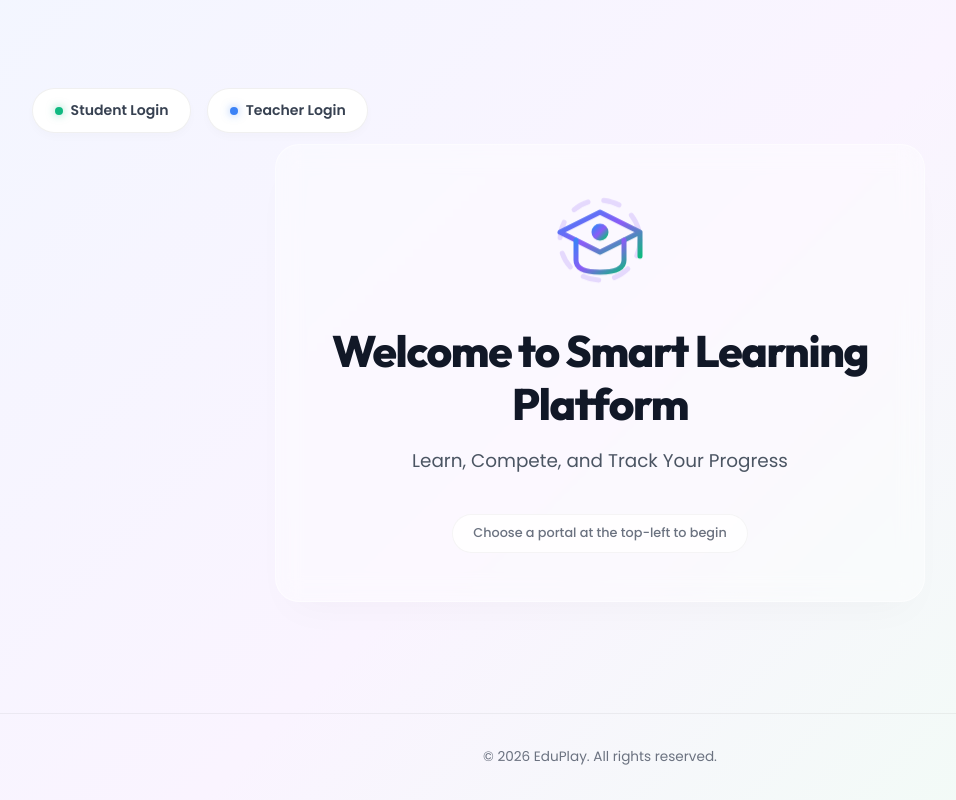
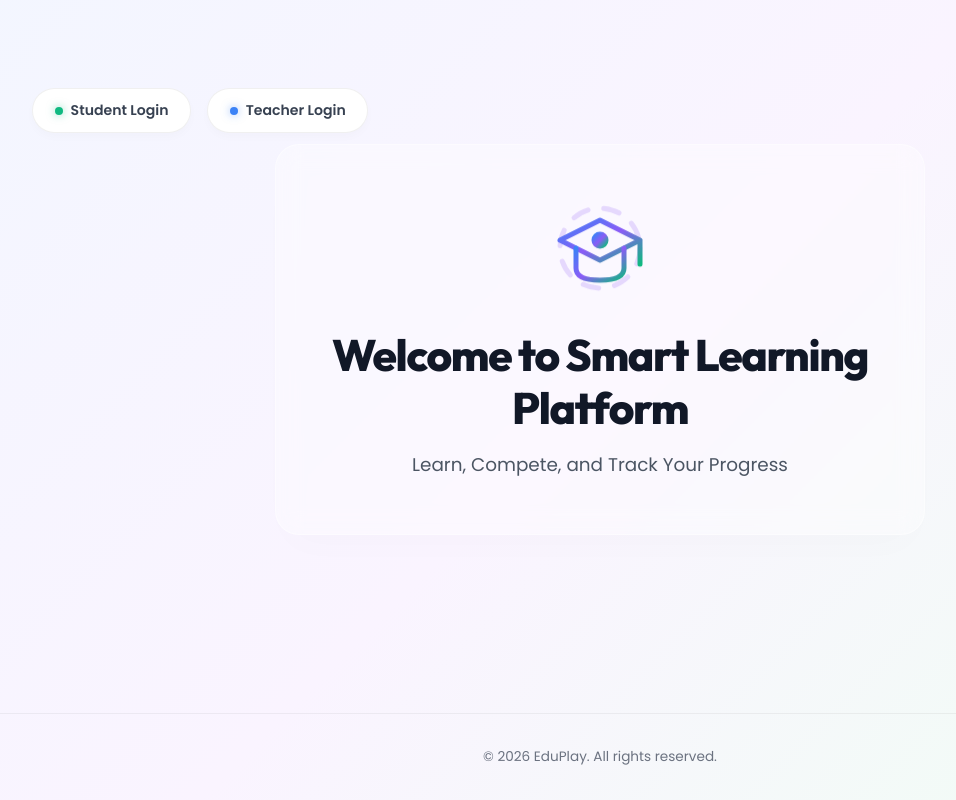
Before and after one commit to Akshai-ks/BrainBattle, a Django app: page / in a window 1280 px wide. Shown: the whole page, without its empty margins (40-996 px from the left). Run offline with Django 5.2, Linux system fonts and the light colour scheme.

Commit message:
Homepage cleaned of helper banners and instructions

```diff
--- a/game_core/templates/game_core/index.html
+++ b/game_core/templates/game_core/index.html
@@ -28,12 +28,9 @@
                         <stop offset="100%" stop-color="#10b981" />
                     </linearGradient>
                 </defs>
-                <!-- Outer Ring -->
                 <circle cx="12" cy="12" r="10" stroke-dasharray="4 4" stroke="rgba(139, 92, 246, 0.2)"/>
-                <!-- Gamepad D-pad & Buttons integrated on Graduation cap -->
                 <path d="M22 10v6M2 10l10-5 10 5-10 5-10-5z" />
                 <path d="M6 12v5c0 2 2 3 6 3s6-1 6-3v-5" />
-                <!-- Controller elements inside Cap -->
                 <circle cx="12" cy="10" r="1.5" fill="url(#pastel-grad)" />
                 <line x1="9.5" y1="10" x2="14.5" y2="10" stroke="url(#pastel-grad)" stroke-width="1" />
             </svg>
@@ -42,11 +39,6 @@
         <!-- Heading & Subtitle -->
         <h1 class="main-title">Welcome to Smart Learning Platform</h1>
         <p class="main-subtitle">Learn, Compete, and Track Your Progress</p>
-
-        <!-- Subtle Interactive Indicator -->
-        <div class="indicator-bar">
-            <span>Choose a portal at the top-left to begin</span>
-        </div>
     </div>
 </div>
 
@@ -65,7 +57,7 @@
         flex-direction: column;
     }
 
-    /* Hide standard dark navbar on index to showcase custom layout */
+    /* Hide standard dark navbar on index */
     #main-navbar {
         display: none !important;
     }
@@ -142,19 +134,19 @@
     /* Centered Content Card */
     .portal-main-card {
         max-width: 650px;
-        padding: 3rem 2rem;
+        padding: 3.5rem 3rem;
         text-align: center;
-        background: rgba(255, 255, 255, 0.4);
+        background: rgba(255, 255, 255, 0.35);
         backdrop-filter: blur(12px);
         -webkit-backdrop-filter: blur(12px);
-        border: 1px solid rgba(255, 255, 255, 0.5);
+        border: 1px solid rgba(255, 255, 255, 0.45);
         border-radius: 24px;
-        box-shadow: 0 20px 40px -15px rgba(0, 0, 0, 0.03);
+        box-shadow: 0 20px 40px -15px rgba(0, 0, 0, 0.02);
     }
 
     /* Floating Illustration wrapper */
     .illustration-wrapper {
-        margin-bottom: 2.25rem;
+        margin-bottom: 2rem;
         display: flex;
         justify-content: center;
     }
@@ -176,21 +168,9 @@
     .main-subtitle {
         font-size: 1.15rem;
         color: #4b5563;
-        margin: 0 0 2.5rem 0;
+        margin: 0;
         font-weight: 400;
         line-height: 1.5;
-    }
-
-    /* Indicator Bar */
-    .indicator-bar {
-        display: inline-block;
-        padding: 0.5rem 1.25rem;
-        background: rgba(255, 255, 255, 0.8);
-        border: 1px solid rgba(0, 0, 0, 0.04);
-        border-radius: 100px;
-        font-size: 0.8rem;
-        color: #6b7280;
-        font-weight: 500;
     }
 
     /* Floating Animation keyframes */
```
